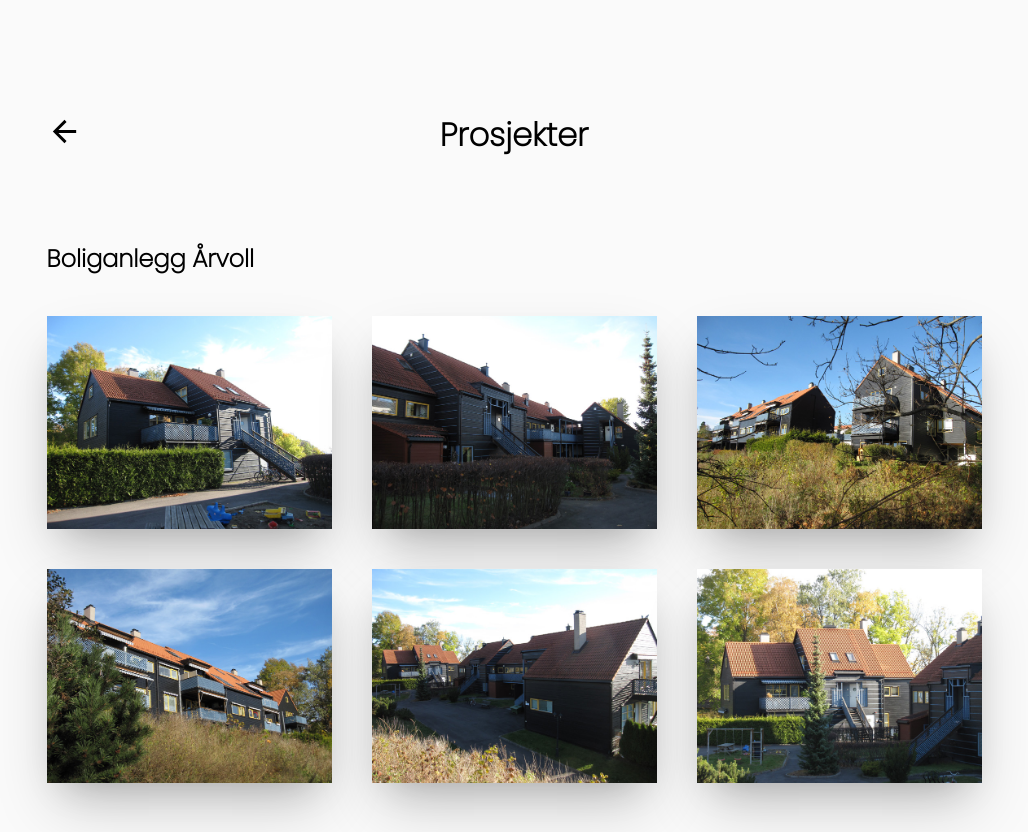
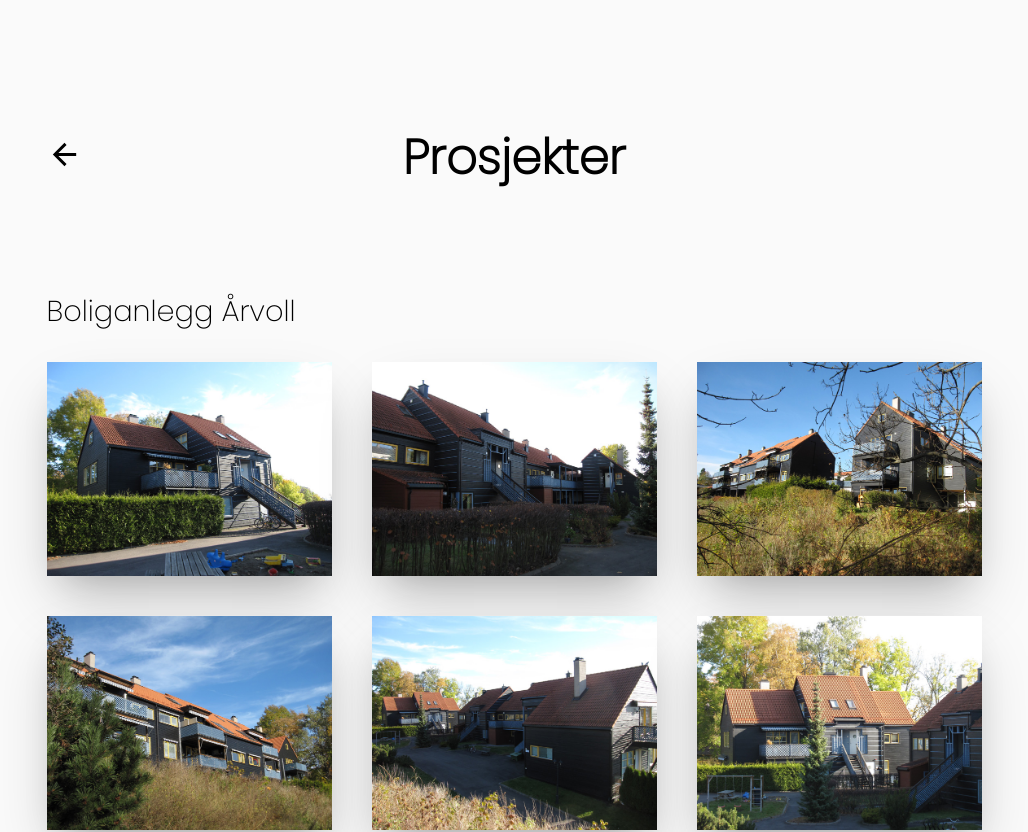
Before and after one commit to kyrrelm/nettside-farmor, a React (Create React App) app: page /album in a window 1280 px wide. Shown: the top 832 px of the page, without its empty margins (126-1154 px from the left). Built offline with nearby package versions, Linux system fonts and the light colour scheme; what react-swipeable-views-utils would draw is missing.

Commit message:
Styling album

```diff
--- a/src/album/Album.tsx
+++ b/src/album/Album.tsx
@@ -165,7 +165,7 @@ export default function Album() {
                     >
                         <ArrowBackIcon fontSize={"large"} />
                     </div>
-                    <h1 style={{ justifySelf: "center" }}>Prosjekter</h1>
+                    <h1 style={{ justifySelf: "center", fontSize: "3rem" }}>Prosjekter</h1>
                 </div>
                 <Project
                     width={width}
--- a/src/album/Project.tsx
+++ b/src/album/Project.tsx
@@ -49,12 +49,11 @@ function renderHeader(navn: string) {
             style={{
                 display: "flex",
                 justifyContent: "space-between",
-                marginBottom: STANDARD_SPACING/2,
+                marginBottom: STANDARD_SPACING/8,
                 marginTop: STANDARD_SPACING,
             }}
         >
-            <h2>{navn}</h2>
-            <div />
+            <h2 style={{ fontSize: "1.8rem", fontWeight: 200 }}>{navn}</h2>
         </header>
     );
 }
```
